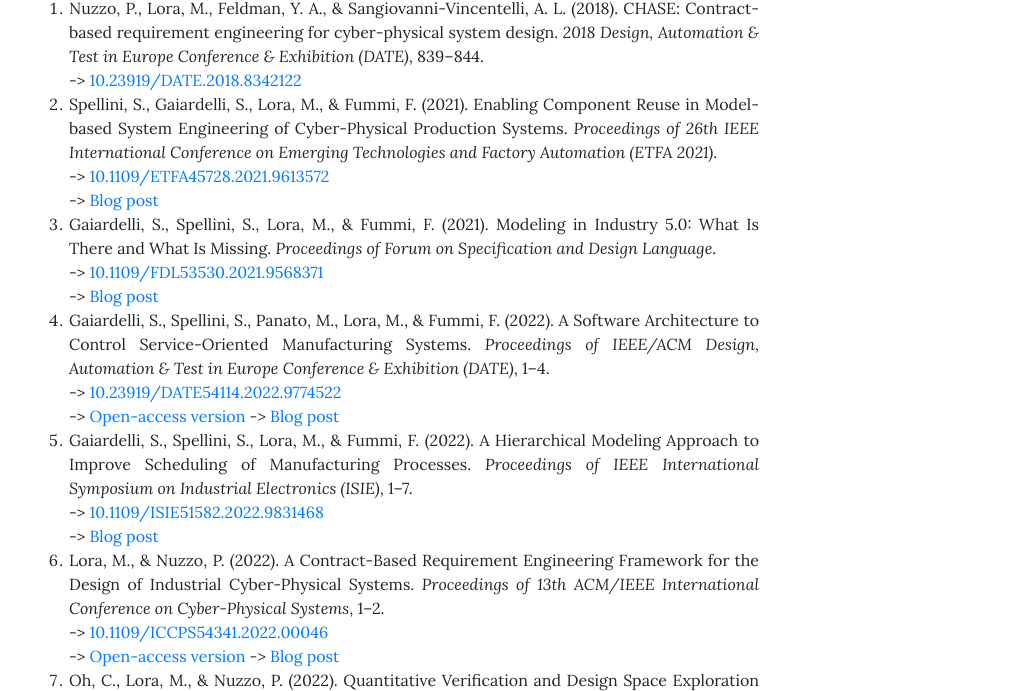
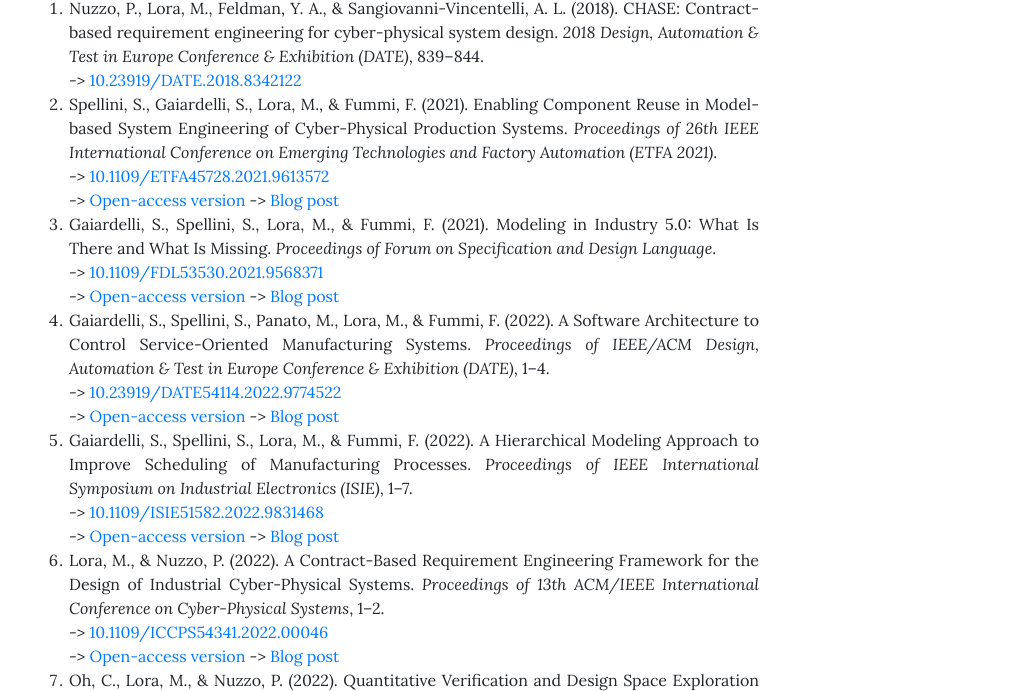
Before and after one commit to DeFacto-H2020/DeFacto-H2020.github.io, a plain HTML site: page publications/index.html in a window 1280 px wide. Shown: the part 514-1205 px from the top of the page, without its empty margins (56-1077 px from the left). Drawn offline with Linux system fonts and the light colour scheme; a script that the page names is missing.

Commit message:
Add some more publications

```diff
--- a/feed.xml
+++ b/feed.xml
@@ -1,4 +1,4 @@
-<?xml version="1.0" encoding="utf-8"?><feed xmlns="http://www.w3.org/2005/Atom" ><generator uri="https://jekyllrb.com/" version="3.9.0">Jekyll</generator><link href="http://localhost:4000/feed.xml" rel="self" type="application/atom+xml" /><link href="http://localhost:4000/" rel="alternate" type="text/html" /><updated>2022-10-10T16:21:04+02:00</updated><id>http://localhost:4000/feed.xml</id><title type="html">DeFacto</title><subtitle>Design Automation for Smart Factories</subtitle><author><name>Michele Lora</name></author><entry><title type="html">A DeFacto paper has been accepted at ICCAD 2022</title><link href="http://localhost:4000/blog/2022/iccad2022/" rel="alternate" type="text/html" title="A DeFacto paper has been accepted at ICCAD 2022" /><published>2022-08-15T00:00:00+02:00</published><updated>2022-08-15T00:00:00+02:00</updated><id>http://localhost:4000/blog/2022/ICCAD2022</id><content type="html" xml:base="http://localhost:4000/blog/2022/iccad2022/">&lt;p class=&quot;text-justify&quot;&gt;The paper titled &lt;strong&gt;Quantitative Verification and Design Space Exploration Under
+<?xml version="1.0" encoding="utf-8"?><feed xmlns="http://www.w3.org/2005/Atom" ><generator uri="https://jekyllrb.com/" version="3.9.0">Jekyll</generator><link href="http://localhost:4000/feed.xml" rel="self" type="application/atom+xml" /><link href="http://localhost:4000/" rel="alternate" type="text/html" /><updated>2022-10-12T15:43:12+02:00</updated><id>http://localhost:4000/feed.xml</id><title type="html">DeFacto</title><subtitle>Design Automation for Smart Factories</subtitle><author><name>Michele Lora</name></author><entry><title type="html">A DeFacto paper has been accepted at ICCAD 2022</title><link href="http://localhost:4000/blog/2022/iccad2022/" rel="alternate" type="text/html" title="A DeFacto paper has been accepted at ICCAD 2022" /><published>2022-08-15T00:00:00+02:00</published><updated>2022-08-15T00:00:00+02:00</updated><id>http://localhost:4000/blog/2022/ICCAD2022</id><content type="html" xml:base="http://localhost:4000/blog/2022/iccad2022/">&lt;p class=&quot;text-justify&quot;&gt;The paper titled &lt;strong&gt;Quantitative Verification and Design Space Exploration Under
 Uncertainty with Parametric Stochastic Contracts&lt;/strong&gt;,
 authored by &lt;em&gt;Chanwook Oh&lt;/em&gt;, &lt;em&gt;Michele Lora&lt;/em&gt; and &lt;em&gt;Pierluigi Nuzzo&lt;/em&gt;,
 has been accepted at the
--- a/publications/index.html
+++ b/publications/index.html
@@ -163,6 +163,10 @@
 
     <div>
 
+        <span> -&gt;
+    <a href="pdf/Spellini_ETFA_2021.pdf" target="_blank" rel="noopener noreferrer">
+            Open-access version</a></span>
+
 
     <span> -&gt;
         <a href="https://defacto-h2020.github.io/blog/2021/etfa2021/">
@@ -186,6 +190,10 @@
     </div>
 
     <div>
+
+        <span> -&gt;
+    <a href="pdf/Gaiardelli_FDL_2021.pdf" target="_blank" rel="noopener noreferrer">
+            Open-access version</a></span>
 
 
     <span> -&gt;
@@ -212,7 +220,7 @@
     <div>
 
         <span> -&gt;
-    <a href="pdf/DATE_22_IP_AutomationManager.pdf" target="_blank" rel="noopener noreferrer">
+    <a href="pdf/Gaiardelli_DATE_2022.pdf" target="_blank" rel="noopener noreferrer">
             Open-access version</a></span>
 
 
@@ -239,6 +247,10 @@
 
     <div>
 
+        <span> -&gt;
+    <a href="pdf/Gaiardelli_ISIE_2022.pdf" target="_blank" rel="noopener noreferrer">
+            Open-access version</a></span>
+
 
     <span> -&gt;
         <a href="https://defacto-h2020.github.io/blog/2022/isie2022/">
@@ -264,7 +276,7 @@
     <div>
 
         <span> -&gt;
-    <a href="pdf/ICCPS_22_WiP_CHASE.pdf" target="_blank" rel="noopener noreferrer">
+    <a href="pdf/Lora_ICCPS_2022.pdf" target="_blank" rel="noopener noreferrer">
             Open-access version</a></span>
 
 
```
Also changed, not shown: 6 other files.
